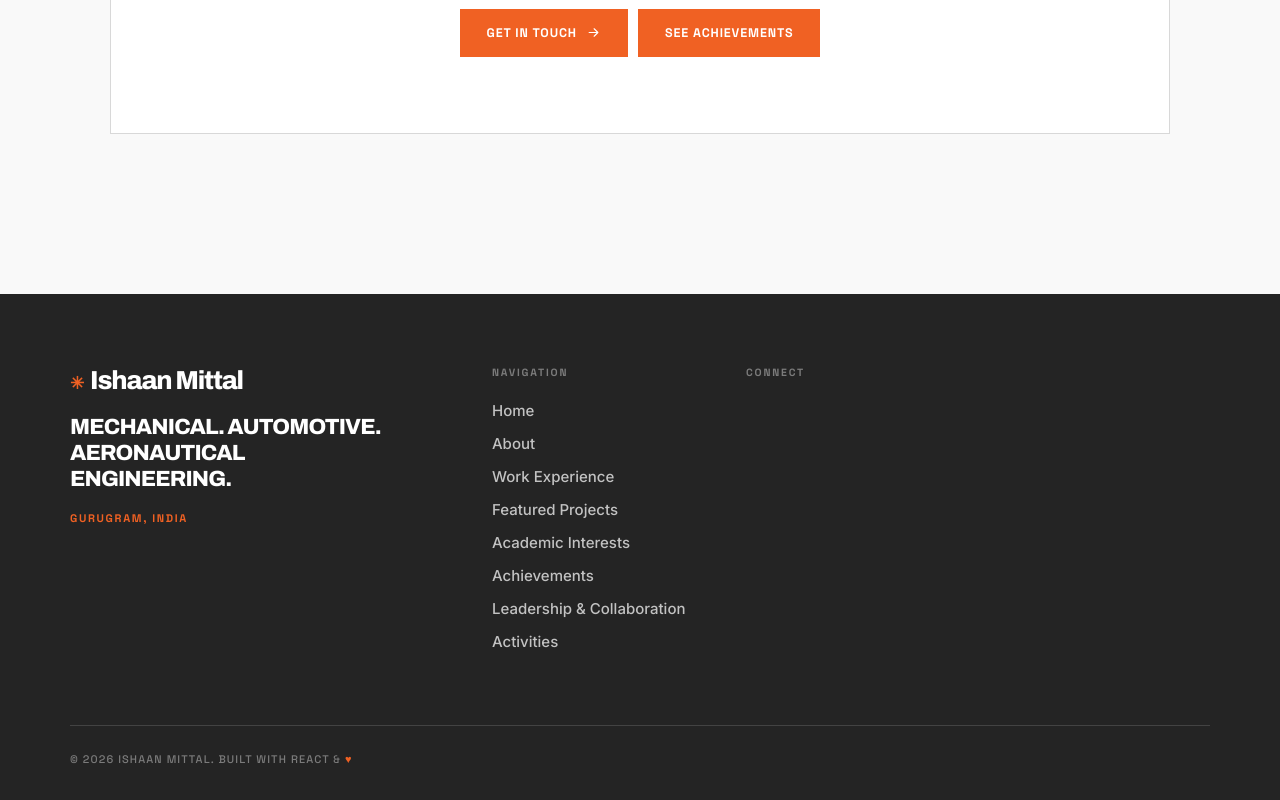
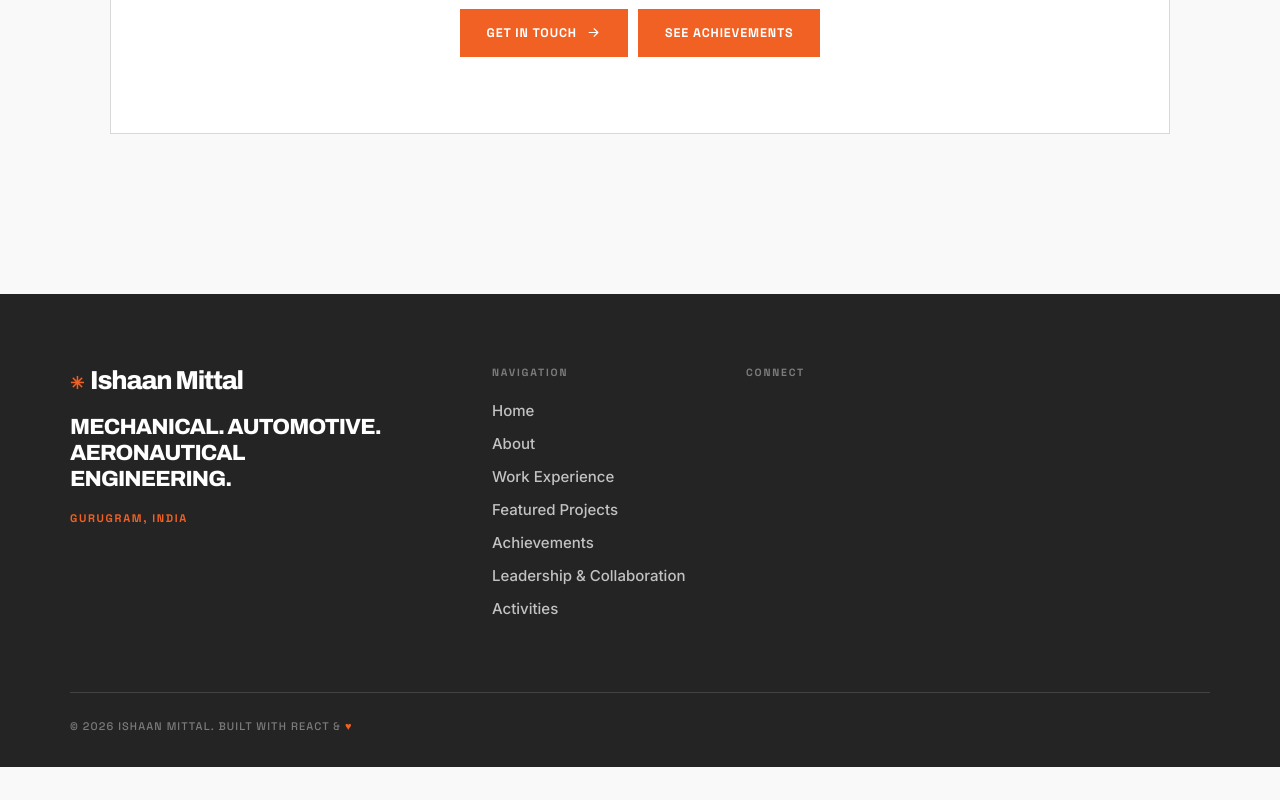
Before and after one commit to amitokamble8-pixel/ishaan_portfolio_1, a React (Vite) app: page / in a window 1280 px wide. Shown: the part 4704-5504 px from the top of the page. After the commit the page ends 5471 px from the top, so only its background shows below. Built offline with nearby package versions, Linux system fonts and the light colour scheme.

Commit message:
Remove 'Academic Interests' from navigation links

```diff
--- a/src/data.js
+++ b/src/data.js
@@ -361,7 +361,6 @@ export const FOOTER_NAV = [
   { label: "About", to: "/about" },
   { label: "Work Experience", to: "/work" },
   { label: "Featured Projects", to: "/projects" },
-  { label: "Academic Interests", to: "/publications" },
   { label: "Achievements", to: "/awards" },
   { label: "Leadership & Collaboration", to: "/volunteering" },
   { label: "Activities", to: "/sports" },
```
